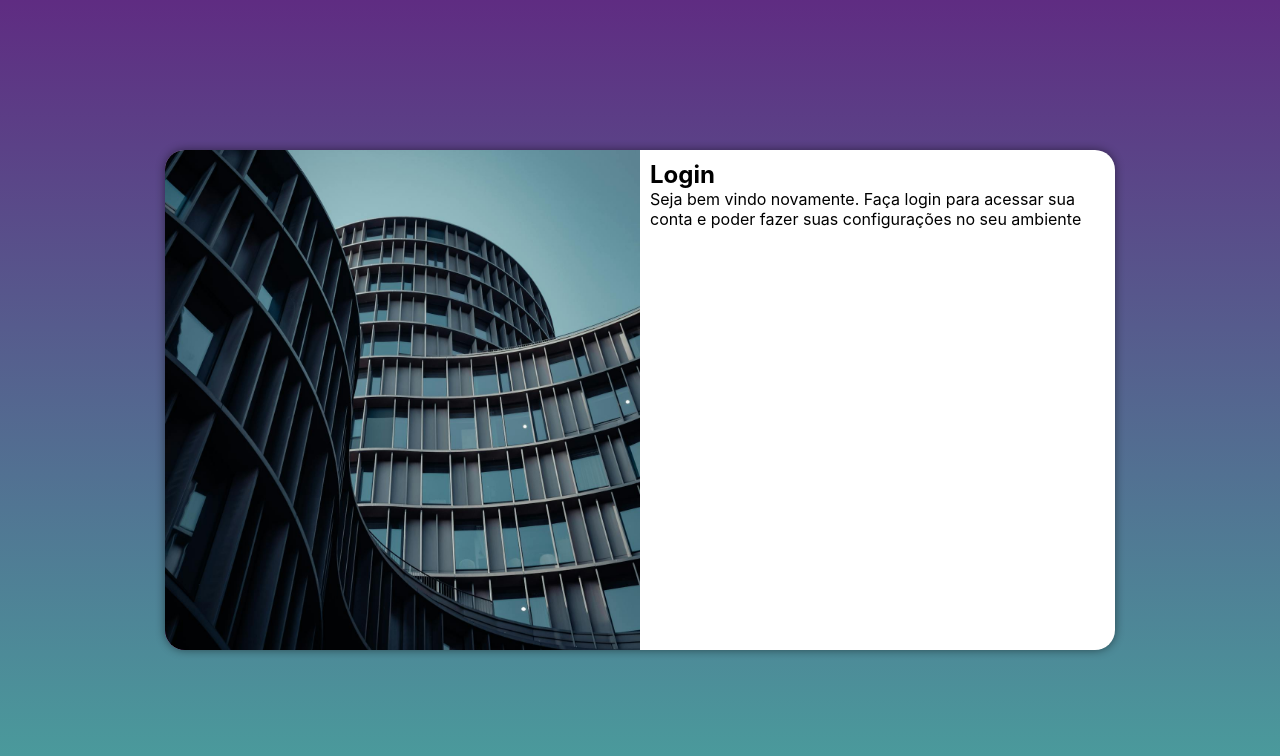
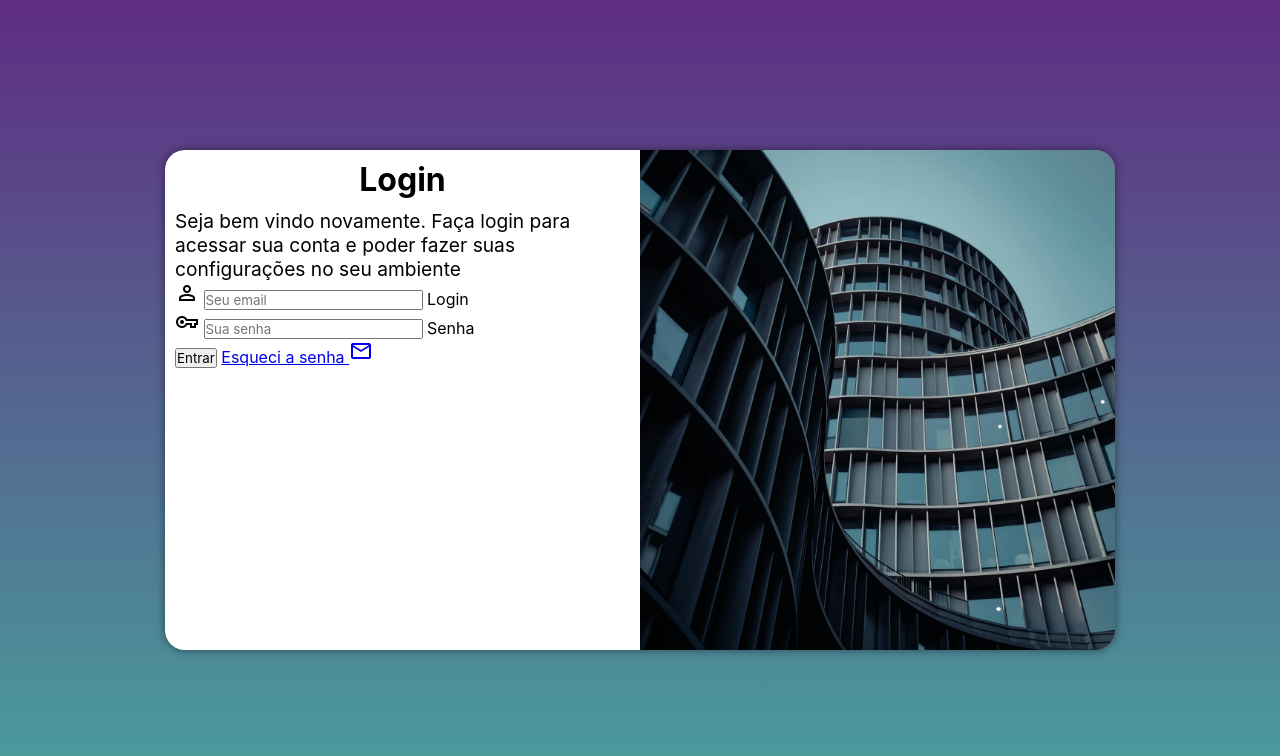
Before and after one commit to httpsbru/projeto-login, a plain HTML site: page index.html in a window 1280 px wide. Drawn offline with nearby package versions, Linux system fonts and the light colour scheme.

Commit message:
adicionei o form

```diff
--- a/estilos/media-query.css
+++ b/estilos/media-query.css
@@ -45,13 +45,21 @@ Grandes telas: acima de 1200px
         width: 950px;
     }
     #imagem{
-        float: left;
+        float: right;
         width: 50%;
         height: 100%;
     }
 
     #formulario{
-        float: right;
+        float: left;
         width: 50%;
     }
+
+    #formulario > h1{
+        font-size: 2em;
+    }
+
+    #formulario > p {
+        font-size: 1.2em;
+    }
 }
--- a/estilos/style.css
+++ b/estilos/style.css
@@ -54,3 +54,12 @@ main{
     display: block;
     padding: 10px;
 }
+
+#formulario > h1{
+    text-align: center;
+    margin-bottom: 10px;
+}
+
+#formulario > p {
+    font-size: 0.8em;
+}
--- a/index.html
+++ b/index.html
@@ -6,6 +6,8 @@
     <title>Login</title>
     <link rel="stylesheet" href="estilos/style.css">
     <link rel="stylesheet" href="estilos/media-query.css">
+    <link href="https://fonts.googleapis.com/css2?family=Material+Symbols+Outlined" rel="stylesheet" />
+
 </head>
 <body>
     <main>
@@ -16,7 +18,20 @@
             <div id="formulario">
                 <h1>Login</h1>
                 <p>Seja bem vindo novamente. Faça login para acessar sua conta e poder fazer suas configurações no seu ambiente</p>
-                <form action="login.php" method="post">
+                <form action="login.php" method="post" autocomplete="on">
+                    <div class="campo">
+                        <span class="material-symbols-outlined">person</span>
+                        <input type="email" name="login" id="ilogin" placeholder="Seu email" autocapitalize="email" required maxlength="30">
+                        <label for="ilogin">Login</label>
+                    </div>
+                    <div class="campo">
+                        <span class="material-symbols-outlined">vpn_key</span>
+                        <input type="password" name="senha" id="isenha" placeholder="Sua senha" autocapitalize="current-password" required minlength="8" maxlength="15">
+                        <label for="isenha">Senha</label>
+                    </div>
+
+                    <input type="submit" value="Entrar">
+                    <a href="esqueci.html">Esqueci a senha <span class="material-symbols-outlined">mail</span> </a>
 
                 </form>
             </div>
```
